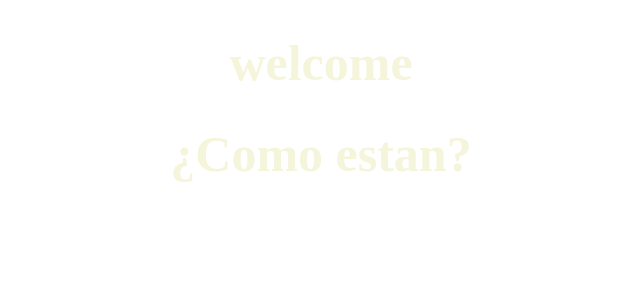
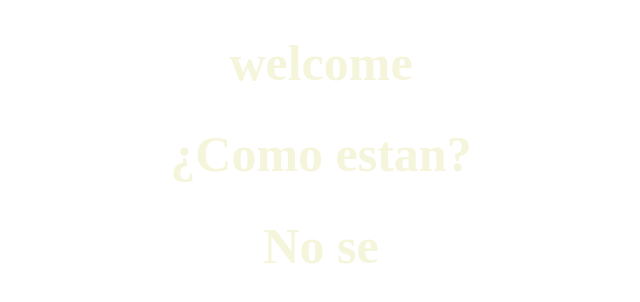
Before and after one commit to Yunmcay/Segunda-Practica, a plain HTML site: page index.html in a window 1280 px wide. Shown: the whole page, without its empty margins (319-959 px from the left). Drawn offline with Linux system fonts and the light colour scheme.

Commit message:
Tercer Commit

```diff
--- a/index.html
+++ b/index.html
@@ -9,5 +9,6 @@
 <body>
    <h1>welcome</h1>
    <h1>¿Como estan?</h1>
+   <h1>No se</h1>
 </body>
 </html>
```
